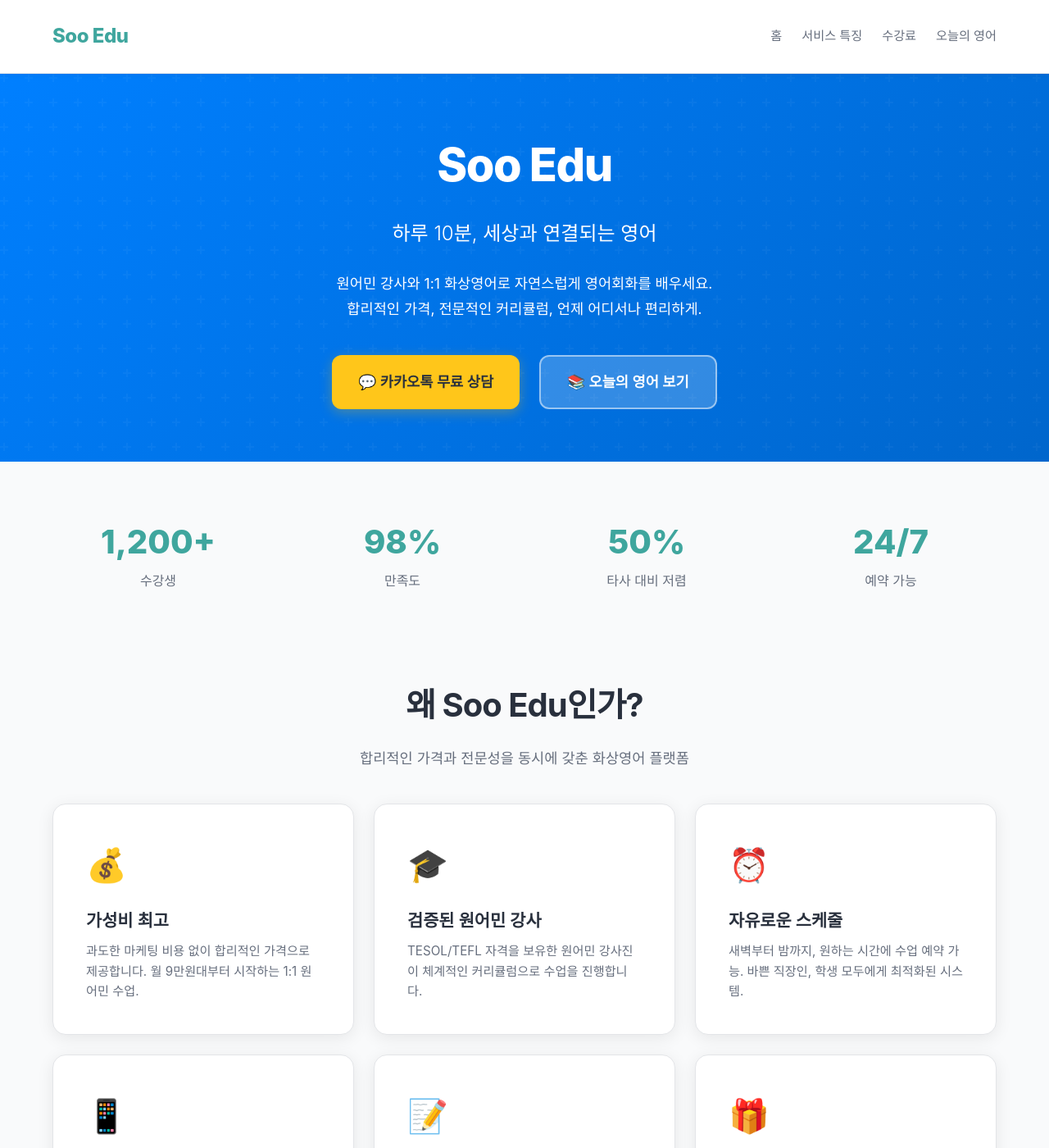
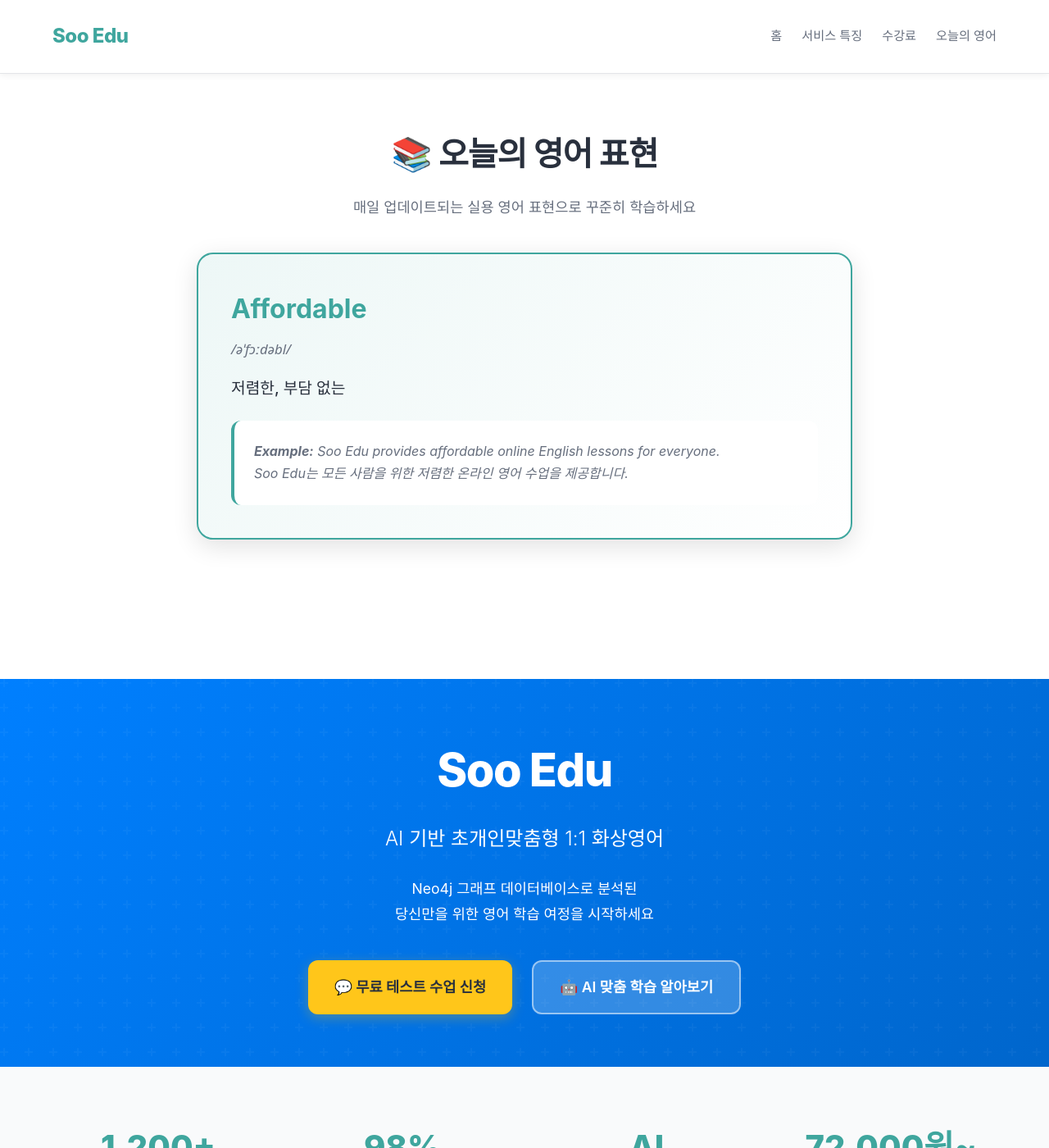
Before and after one commit to TJayPark/sooedu-blog, a Jekyll site: the page built from index.html, in a window 1280 px wide and 1400 px high. Shown: the whole window at 82% size. Built offline with Jekyll 4.4.1, drawn with Linux system fonts in a browser that asks for light colours; some of the changed text lies outside the part shown.

Commit message:
🎯 Complete funnel redesign + fix IPA font issue
- Restructure page flow: Daily English first → Build trust → Showcase AI differentiation → Convert
- Emphasize AI-personalized learning with Neo4j
- Update with real pricing (주 2회 72,000원 ~ 주 5회 89,000원)
- Fix IPA pronunciation symbols with Noto Sans font
- Add detailed AI personalization section
- Update CTA messaging to focus on free test lessons

```diff
--- a/assets/css/style.css
+++ b/assets/css/style.css
@@ -41,8 +41,8 @@
   --transition-slow: 400ms ease-in-out;
 }
 
-/* Google Fonts Import */
-@import url('https://fonts.googleapis.com/css2?family=Inter:wght@300;400;500;600;700&family=Outfit:wght@600;700;800&display=swap');
+/* Google Fonts Import - Including IPA character support */
+@import url('https://fonts.googleapis.com/css2?family=Inter:wght@300;400;500;600;700&family=Outfit:wght@600;700;800&family=Noto+Sans:wght@400;500;600&display=swap');
 
 /* Reset & Base Styles */
 * {
@@ -334,6 +334,8 @@
   color: var(--text-secondary);
   font-style: italic;
   margin-bottom: var(--spacing-sm);
+  font-family: 'Noto Sans', var(--font-primary);
+  font-size: 1.05rem;
 }
 
 .english-meaning {
--- a/index.html
+++ b/index.html
@@ -1,153 +1,13 @@
 ---
 layout: default
 title: "Home"
-description: "하루 10분, 원어민과 1:1 화상영어 수업. 합리적인 가격으로 영어회화 실력을 키우세요. 무료 체험 수업 신청 가능."
+description: "하루 10분, 원어민과 1:1 화상영어 수업. AI 기반 초개인맞춤형 커리큘럼으로 영어회화 실력을 키우세요. 무료 체험 수업 신청 가능."
 ---
 
-<!-- Hero Section -->
-<section class="hero">
-  <div class="container">
-    <h1 class="brand">Soo Edu</h1>
-    <p class="tagline">하루 10분, 세상과 연결되는 영어</p>
-    <p class="intro">
-      원어민 강사와 1:1 화상영어로 자연스럽게 영어회화를 배우세요.<br>
-      합리적인 가격, 전문적인 커리큘럼, 언제 어디서나 편리하게.
-    </p>
-
-    <div class="cta-container">
-      <a href="javascript:void(0)" onclick="openKakaoChat()" class="cta-button cta-primary" id="kakao-consult-btn">
-        💬 카카오톡 무료 상담
-      </a>
-      <a href="#daily-english" class="cta-button cta-secondary">
-        📚 오늘의 영어 보기
-      </a>
-    </div>
-  </div>
-</section>
-
-<!-- Social Proof Section -->
-<section class="social-proof">
-  <div class="container">
-    <div class="stats-grid">
-      <div class="stat-item">
-        <span class="stat-number">1,200+</span>
-        <span class="stat-label">수강생</span>
-      </div>
-      <div class="stat-item">
-        <span class="stat-number">98%</span>
-        <span class="stat-label">만족도</span>
-      </div>
-      <div class="stat-item">
-        <span class="stat-number">50%</span>
-        <span class="stat-label">타사 대비 저렴</span>
-      </div>
-      <div class="stat-item">
-        <span class="stat-number">24/7</span>
-        <span class="stat-label">예약 가능</span>
-      </div>
-    </div>
-  </div>
-</section>
-
-<!-- Features Section -->
-<section class="features" id="features">
-  <div class="container">
-    <h2 class="section-title">왜 Soo Edu인가?</h2>
-    <p class="section-subtitle">
-      합리적인 가격과 전문성을 동시에 갖춘 화상영어 플랫폼
-    </p>
-
-    <div class="features-grid">
-      <div class="feature-card">
-        <span class="feature-icon">💰</span>
-        <h3 class="feature-title">가성비 최고</h3>
-        <p class="feature-description">
-          과도한 마케팅 비용 없이 합리적인 가격으로 제공합니다.
-          월 9만원대부터 시작하는 1:1 원어민 수업.
-        </p>
-      </div>
-
-      <div class="feature-card">
-        <span class="feature-icon">🎓</span>
-        <h3 class="feature-title">검증된 원어민 강사</h3>
-        <p class="feature-description">
-          TESOL/TEFL 자격을 보유한 원어민 강사진이
-          체계적인 커리큘럼으로 수업을 진행합니다.
-        </p>
-      </div>
-
-      <div class="feature-card">
-        <span class="feature-icon">⏰</span>
-        <h3 class="feature-title">자유로운 스케줄</h3>
-        <p class="feature-description">
-          새벽부터 밤까지, 원하는 시간에 수업 예약 가능.
-          바쁜 직장인, 학생 모두에게 최적화된 시스템.
-        </p>
-      </div>
-
-      <div class="feature-card">
-        <span class="feature-icon">📱</span>
-        <h3 class="feature-title">PC·모바일 모두 가능</h3>
-        <p class="feature-description">
-          별도 앱 설치 없이 웹브라우저로 간편하게.
-          PC, 태블릿, 스마트폰 어디서나 수강하세요.
-        </p>
-      </div>
-
-      <div class="feature-card">
-        <span class="feature-icon">📝</span>
-        <h3 class="feature-title">맞춤형 학습</h3>
-        <p class="feature-description">
-          비즈니스, 여행, 일상회화 등 목적별 맞춤 커리큘럼.
-          레벨테스트로 정확한 실력 진단 후 시작.
-        </p>
-      </div>
-
-      <div class="feature-card">
-        <span class="feature-icon">🎁</span>
-        <h3 class="feature-title">무료 체험 수업</h3>
-        <p class="feature-description">
-          부담 없이 시작해보세요. 25분 무료 체험 수업으로
-          먼저 경험한 후 결정하실 수 있습니다.
-        </p>
-      </div>
-    </div>
-  </div>
-</section>
-
-<!-- Pricing Section -->
-<section class="pricing" id="pricing">
-  <div class="container">
-    <h2 class="section-title">합리적인 가격</h2>
-    <p class="section-subtitle">
-      타 플랫폼 대비 최대 50% 저렴한 가격으로 고품질 수업을 경험하세요
-    </p>
-
-    <div class="pricing-card">
-      <div class="price-tag">월 99,000원~</div>
-      <p class="price-description">월 12회 (주 3회) 기준</p>
-
-      <ul class="pricing-features">
-        <li>원어민 1:1 화상 수업 (25분)</li>
-        <li>자유로운 시간 예약</li>
-        <li>수업 자료 무료 제공</li>
-        <li>레벨테스트 & 맞춤 커리큘럼</li>
-        <li>수업 녹화본 제공</li>
-        <li>무제한 카카오톡 상담</li>
-      </ul>
-
-      <a href="javascript:void(0)" onclick="openKakaoChat()" class="cta-button cta-primary"
-        style="background: white; color: var(--primary); width: 100%;">
-        💬 무료 상담 & 체험 신청
-      </a>
-    </div>
-  </div>
-</section>
-
-<!-- Daily English Section -->
+<!-- Daily English Section - TOP OF FUNNEL -->
 <section class="daily-english" id="daily-english">
   <div class="container">
-    <h2 class="section-title">오늘의 영어 표현</h2>
+    <h2 class="section-title">📚 오늘의 영어 표현</h2>
     <p class="section-subtitle">
       매일 업데이트되는 실용 영어 표현으로 꾸준히 학습하세요
     </p>
@@ -155,14 +15,14 @@
     {% if site.posts and site.posts.size > 0 %}
     {% assign latest_post = site.posts.first %}
     <div class="english-card">
-      <h3 class="english-word">{{ latest_post.word | default: "Perseverance" }}</h3>
-      <p class="english-pronunciation">{{ latest_post.pronunciation | default: "/ˌpɜːrsəˈvɪərəns/" }}</p>
-      <p class="english-meaning">{{ latest_post.meaning | default: "인내, 끈기" }}</p>
+      <h3 class="english-word">{{ latest_post.word | default: "Opportunity" }}</h3>
+      <p class="english-pronunciation">{{ latest_post.pronunciation | default: "/ˌɑːpərˈtuːnəti/" }}</p>
+      <p class="english-meaning">{{ latest_post.meaning | default: "기회" }}</p>
       <div class="english-example">
-        <strong>Example:</strong> {{ latest_post.example | default: "Success is the result of perseverance and hard
-        work." }}
+        <strong>Example:</strong> {{ latest_post.example | default: "This is a great opportunity to improve your English
+        skills." }}
         <br>
-        <em>{{ latest_post.example_kr | default: "성공은 인내와 노력의 결과입니다." }}</em>
+        <em>{{ latest_post.example_kr | default: "이것은 영어 실력을 향상시킬 좋은 기회입니다." }}</em>
       </div>
     </div>
     {% else %}
@@ -179,15 +39,235 @@
     {% endif %}
 
     <div class="text-center mt-lg">
-      <a href="#posts" class="cta-button cta-secondary">모든 표현 보기 →</a>
+      <a href="#posts" class="cta-button cta-secondary">더 많은 영어 표현 보기 →</a>
     </div>
   </div>
 </section>
 
-<!-- Posts Section -->
+<!-- Hero Section - BRAND INTRODUCTION -->
+<section class="hero">
+  <div class="container">
+    <h1 class="brand">Soo Edu</h1>
+    <p class="tagline">AI 기반 초개인맞춤형 1:1 화상영어</p>
+    <p class="intro">
+      Neo4j 그래프 데이터베이스로 분석된<br>
+      당신만을 위한 영어 학습 여정을 시작하세요
+    </p>
+
+    <div class="cta-container">
+      <a href="javascript:void(0)" onclick="openKakaoChat()" class="cta-button cta-primary">
+        💬 무료 테스트 수업 신청
+      </a>
+      <a href="#ai-personalized" class="cta-button cta-secondary">
+        🤖 AI 맞춤 학습 알아보기
+      </a>
+    </div>
+  </div>
+</section>
+
+<!-- Social Proof -->
+<section class="social-proof">
+  <div class="container">
+    <div class="stats-grid">
+      <div class="stat-item">
+        <span class="stat-number">1,200+</span>
+        <span class="stat-label">만족한 수강생</span>
+      </div>
+      <div class="stat-item">
+        <span class="stat-number">98%</span>
+        <span class="stat-label">수업 만족도</span>
+      </div>
+      <div class="stat-item">
+        <span class="stat-number">AI</span>
+        <span class="stat-label">초개인맞춤 커리큘럼</span>
+      </div>
+      <div class="stat-item">
+        <span class="stat-number">72,000원~</span>
+        <span class="stat-label">월 수강료</span>
+      </div>
+    </div>
+  </div>
+</section>
+
+<!-- AI Personalized Service - KEY DIFFERENTIATOR -->
+<section class="features" id="ai-personalized"
+  style="background: linear-gradient(135deg, var(--primary-light) 0%, var(--bg-primary) 100%);">
+  <div class="container">
+    <h2 class="section-title">🤖 Soo Edu만의 차별점</h2>
+    <p class="section-subtitle" style="font-size: 1.2rem; font-weight: 500;">
+      <strong>초개인맞춤형 AI 학습 시스템</strong>
+    </p>
+
+    <div class="ai-feature-highlight"
+      style="background: white; padding: 2.5rem; border-radius: 20px; box-shadow: var(--shadow-lg); margin: 2rem auto; max-width: 800px;">
+      <h3 style="font-size: 1.8rem; margin-bottom: 1.5rem; color: var(--primary);">
+        🧠 Neo4j 그래프 데이터베이스로 완벽하게 이해합니다
+      </h3>
+      <div style="text-align: left; line-height: 1.8;">
+        <p style="font-size: 1.1rem; margin-bottom: 1rem;">
+          일반적인 화상영어와 다릅니다. Soo Edu는 <strong>Neo4j 그래프 AI</strong>를 활용하여:
+        </p>
+        <ul style="list-style: none; padding: 0;">
+          <li style="padding: 0.8rem 0; border-bottom: 1px solid var(--border-color);">
+            ✅ <strong>학습 패턴 분석</strong>: 당신의 강점과 약점을 정확히 파악
+          </li>
+          <li style="padding: 0.8rem 0; border-bottom: 1px solid var(--border-color);">
+            ✅ <strong>관계 기반 학습</strong>: 단어와 문법의 연결고리를 분석하여 효율적 학습
+          </li>
+          <li style="padding: 0.8rem 0; border-bottom: 1px solid var(--border-color);">
+            ✅ <strong>실시간 커리큘럼 조정</strong>: 수업마다 진도와 난이도 자동 최적화
+          </li>
+          <li style="padding: 0.8rem 0;">
+            ✅ <strong>개인화된 복습 시스템</strong>: 잊기 쉬운 내용을 적절한 타이밍에 반복
+          </li>
+        </ul>
+        <p style="margin-top: 1.5rem; font-size: 1rem; color: var(--text-secondary); font-style: italic;">
+          "천편일률적인 교재가 아닌, <strong>오직 당신만을 위한 학습 경로</strong>를 제공합니다."
+        </p>
+      </div>
+    </div>
+  </div>
+</section>
+
+<!-- Features Section -->
+<section class="features" id="features">
+  <div class="container">
+    <h2 class="section-title">왜 Soo Edu인가?</h2>
+
+    <div class="features-grid">
+      <div class="feature-card">
+        <span class="feature-icon">💰</span>
+        <h3 class="feature-title">합리적인 가격</h3>
+        <p class="feature-description">
+          과도한 마케팅 비용 없이 합리적인 가격으로 제공합니다.
+          주 2회 72,000원부터 시작.
+        </p>
+      </div>
+
+      <div class="feature-card">
+        <span class="feature-icon">🎓</span>
+        <h3 class="feature-title">검증된 원어민 강사</h3>
+        <p class="feature-description">
+          TESOL/TEFL 자격을 보유한 원어민 강사진이
+          AI 분석 기반 맞춤 수업을 진행합니다.
+        </p>
+      </div>
+
+      <div class="feature-card">
+        <span class="feature-icon">⏰</span>
+        <h3 class="feature-title">자유로운 스케줄</h3>
+        <p class="feature-description">
+          새벽부터 밤까지, 원하는 시간에 수업 예약 가능.
+          바쁜 직장인, 학생 모두에게 최적화.
+        </p>
+      </div>
+
+      <div class="feature-card">
+        <span class="feature-icon">📱</span>
+        <h3 class="feature-title">PC·모바일 모두</h3>
+        <p class="feature-description">
+          별도 앱 설치 없이 웹브라우저로 간편하게.
+          어디서나 수강 가능.
+        </p>
+      </div>
+
+      <div class="feature-card">
+        <span class="feature-icon">📊</span>
+        <h3 class="feature-title">실시간 학습 분석</h3>
+        <p class="feature-description">
+          AI가 매 수업마다 진도를 분석하여
+          다음 수업 내용을 자동으로 최적화합니다.
+        </p>
+      </div>
+
+      <div class="feature-card">
+        <span class="feature-icon">🎁</span>
+        <h3 class="feature-title">무료 테스트 수업</h3>
+        <p class="feature-description">
+          부담 없이 시작해보세요. 25분 무료 테스트 수업으로
+          먼저 경험 후 결정하세요.
+        </p>
+      </div>
+    </div>
+  </div>
+</section>
+
+<!-- Pricing Section - REAL PRICES -->
+<section class="pricing" id="pricing">
+  <div class="container">
+    <h2 class="section-title">투명한 가격 정책</h2>
+    <p class="section-subtitle">
+      1:1 원어민 수업, 합리적인 가격으로 시작하세요
+    </p>
+
+    <div
+      style="display: grid; grid-template-columns: repeat(auto-fit, minmax(280px, 1fr)); gap: 1.5rem; margin-top: 2rem;">
+      <!-- 주 2회 -->
+      <div class="pricing-card" style="background: white; color: var(--text-primary); padding: 2rem;">
+        <h3 style="font-size: 1.3rem; margin-bottom: 0.5rem;">주 2회</h3>
+        <div class="price-tag" style="color: var(--primary);">72,000원</div>
+        <p class="price-description">25분 수업 × 8회/월</p>
+        <ul class="pricing-features" style="color: var(--text-primary);">
+          <li>원어민 1:1 화상 수업</li>
+          <li>AI 맞춤 커리큘럼</li>
+          <li>수업 자료 무료 제공</li>
+          <li>수업 녹화본 제공</li>
+        </ul>
+      </div>
+
+      <!-- 주 3회 - 인기 -->
+      <div class="pricing-card"
+        style="background: linear-gradient(135deg, var(--primary) 0%, var(--primary-dark) 100%); position: relative;">
+        <div
+          style="position: absolute; top: -15px; right: 20px; background: var(--accent); color: var(--text-primary); padding: 0.5rem 1rem; border-radius: 20px; font-weight: 700; font-size: 0.9rem;">
+          ⭐ 인기
+        </div>
+        <h3 style="font-size: 1.3rem; margin-bottom: 0.5rem;">주 3회</h3>
+        <div class="price-tag">79,000원</div>
+        <p class="price-description">25분 수업 × 12회/월</p>
+        <ul class="pricing-features">
+          <li>원어민 1:1 화상 수업</li>
+          <li>AI 맞춤 커리큘럼</li>
+          <li>수업 자료 무료 제공</li>
+          <li>수업 녹화본 제공</li>
+          <li>학습 리포트 제공</li>
+        </ul>
+      </div>
+
+      <!-- 주 5회 -->
+      <div class="pricing-card" style="background: white; color: var(--text-primary); padding: 2rem;">
+        <h3 style="font-size: 1.3rem; margin-bottom: 0.5rem;">주 5회</h3>
+        <div class="price-tag" style="color: var(--primary);">89,000원</div>
+        <p class="price-description">25분 수업 × 20회/월</p>
+        <ul class="pricing-features" style="color: var(--text-primary);">
+          <li>원어민 1:1 화상 수업</li>
+          <li>AI 맞춤 커리큘럼</li>
+          <li>수업 자료 무료 제공</li>
+          <li>수업 녹화본 제공</li>
+          <li>학습 리포트 제공</li>
+          <li>1:1 상담 서비스</li>
+        </ul>
+      </div>
+    </div>
+
+    <div class="text-center mt-lg">
+      <a href="javascript:void(0)" onclick="openKakaoChat()" class="cta-button cta-primary"
+        style="font-size: 1.2rem; padding: 1.2rem 2.5rem;">
+        💬 무료 테스트 수업 신청하기
+      </a>
+      <p style="margin-top: 1rem; color: var(--text-muted); font-size: 0.95rem;">
+        * 모든 플랜에 무료 레벨테스트 포함 |
+        <a href="https://soo-edu.com/?page_id=5024" target="_blank" style="color: var(--primary);">자세한 가격 정책 보기 →</a>
+      </p>
+    </div>
+  </div>
+</section>
+
+<!-- Posts Archive Section -->
 <section class="posts" id="posts">
   <div class="container">
     <h2 class="section-title">영어 학습 아카이브</h2>
+    <p class="section-subtitle">매일 업데이트되는 실용 영어 표현</p>
     {% if site.posts and site.posts.size > 0 %}
     <ul class="post-list">
       {% for post in site.posts limit: 14 %}
@@ -208,22 +288,22 @@
   <div class="container">
     <h2 class="section-title" style="color: white; margin-bottom: 1rem;">지금 바로 시작하세요</h2>
     <p class="intro" style="margin-bottom: 2rem;">
-      무료 체험 수업으로 부담 없이 경험해보세요
+      AI가 분석한 당신만의 학습 경로로<br>
+      효율적으로 영어 실력을 향상시켜보세요
     </p>
     <a href="javascript:void(0)" onclick="openKakaoChat()" class="cta-button cta-primary"
-      style="font-size: 1.2rem; padding: 1.2rem 2.5rem;">
-      💬 카카오톡으로 1분만에 상담받기
+      style="font-size: 1.2rem; padding: 1.2rem 2.5rem; animation: pulse 2s infinite;">
+      💬 무료 테스트 수업 | 카카오톡 상담
     </a>
+    <p style="margin-top: 1.5rem; font-size: 0.95rem; opacity: 0.9;">
+      ✓ 1:1 원어민 수업 ✓ AI 초개인맞춤 ✓ 실시간 학습 분석
+    </p>
   </div>
 </section>
 
 <!-- KakaoTalk Integration Script -->
 <script>
   function openKakaoChat() {
-    // Option 1: Open KakaoTalk Channel Chat
-    // Replace '_your_channel_id' with your actual Kakao Channel ID
-    // You can find this at https://center-pf.kakao.com/
-
     const channelId = '_your_channel_id'; // TODO: Replace with your actual channel ID
 
     if (typeof Kakao !== 'undefined' && Kakao.Channel) {
```
Also changed, not shown: other parts of index.html (+1 -6 lines).
